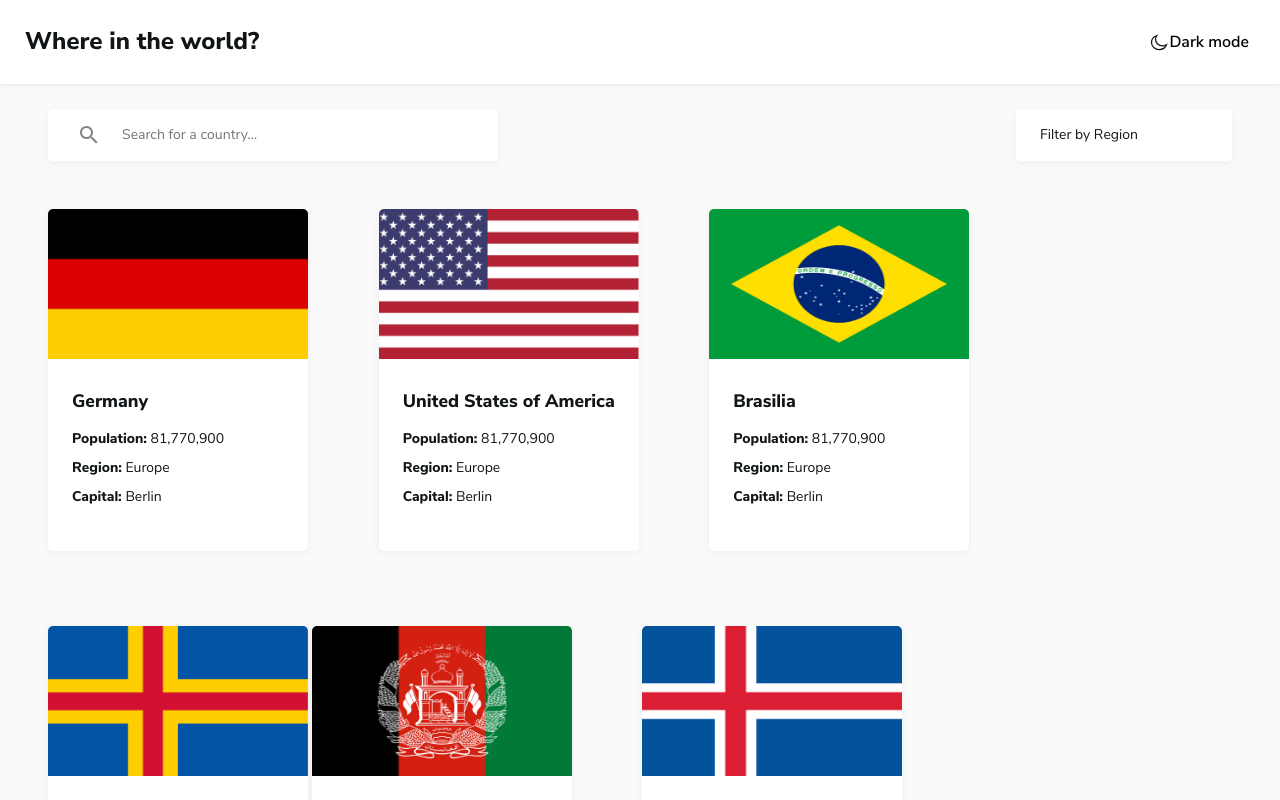
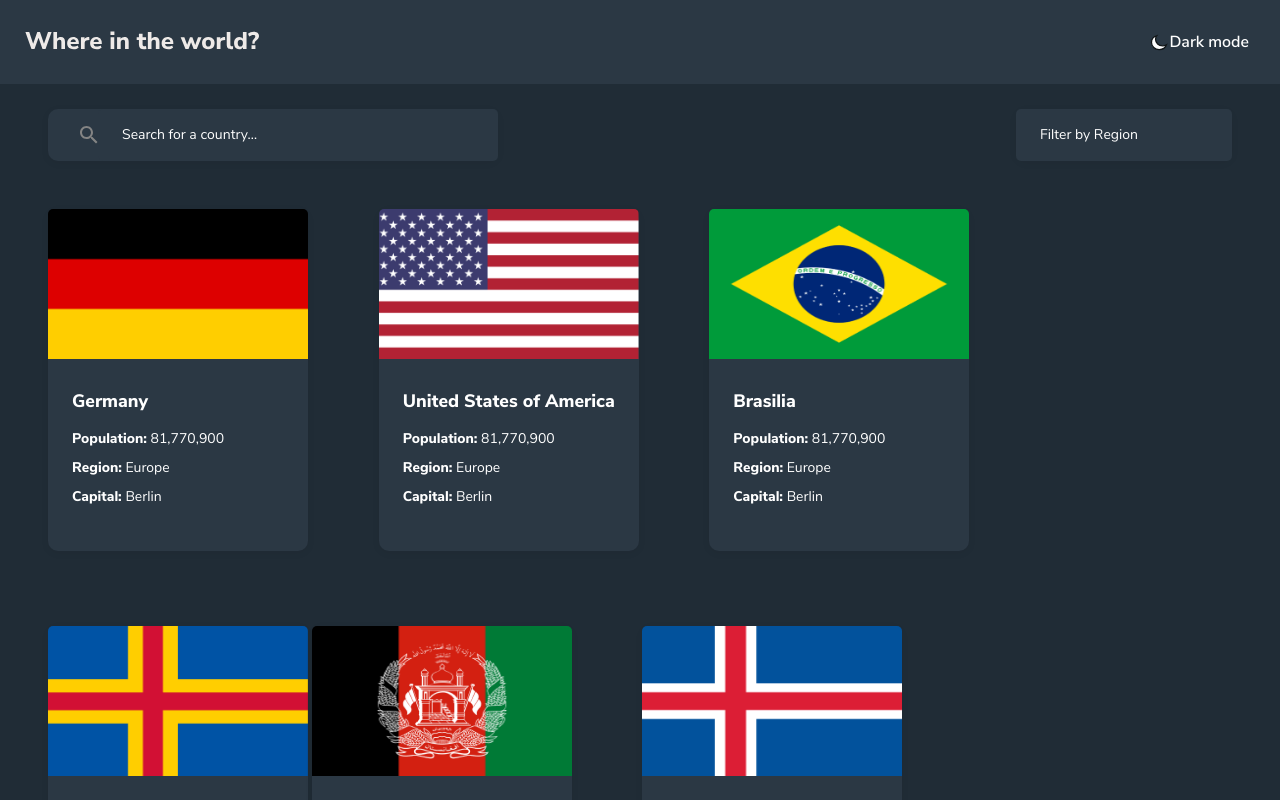
Before and after one commit to NurmuhammadovHojiakbar/api-countries, a plain HTML site: page index.html in a window 1280 px wide. Both pictures are taken after a click on the button "Dark mode". Shown: the top 800 px of the page. Drawn offline with nearby package versions, Linux system fonts and the light colour scheme.

Commit message:
DARK MODE WIP

```diff
--- a/css/styles.css
+++ b/css/styles.css
@@ -4,6 +4,8 @@
     --main-color: #111517;
     --placeholder-color: #848484;
     --background-color: #fafafa;
+    --dark-mode: #202c36;
+    --dark-color: #2b3844;
     /*Site Fonts*/
     --site-font:"Nunito Sans", "Arial", sans-serif;
 }
@@ -83,6 +85,7 @@ body{
     border: none;
     background-color: transparent;
     white-space: nowrap;
+    outline: none;
 }
 /* SITE MAIN  */
 .site-main{
@@ -109,7 +112,7 @@ body{
 .container-style{
     background-color: #fff;
     box-shadow: 0px 2px 9px rgba(0, 0, 0, 0.0532439);
-    border-radius: 5px;
+    border-radius: 10px;
 }
 .input-search{
     width: 400px;
@@ -159,6 +162,20 @@ body{
 .container-info > span{
     font-weight: normal;
 }
+/* DARK MODE  */
+body.dark,.dark .site-header__button, .dark input::placeholder {
+    color: #fff;
+}
+.dark .site-main{
+    background-color: var(--dark-mode);
+}
+.dark .site-header, .dark .country-info-container, .dark .form-search-container, .dark input{
+    background-color: var(--dark-color);
+}
+
+.dark .site-header__logo{
+    filter: invert(1) brightness(1);
+}
 
 /* RESPONSIVE  */
 @media (max-width:1150px){
--- a/index.html
+++ b/index.html
@@ -9,7 +9,7 @@
     <link rel="stylesheet" href="css/normalize.min.css">
     <link rel="stylesheet" href="css/styles.css">
 </head>
-<body>
+<body class="light">
     <header class="site-header">
         <div class="site-header-container">
             <a class="site-header__logo"><img src="images/site-logo.svg" alt="Site Logo" width="234" height="33"></a>
--- a/js/scripts.js
+++ b/js/scripts.js
@@ -0,0 +1,6 @@
+let darkButton=document.querySelector(".site-header__button");
+let body=document.querySelector(".light")
+darkButton.onclick=function(){
+    body.classList.toggle("light");
+    body.classList.toggle("dark");
+}
```
